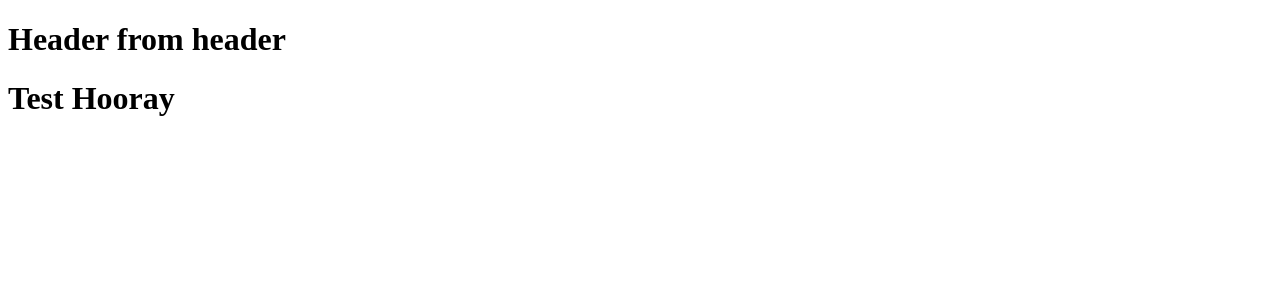
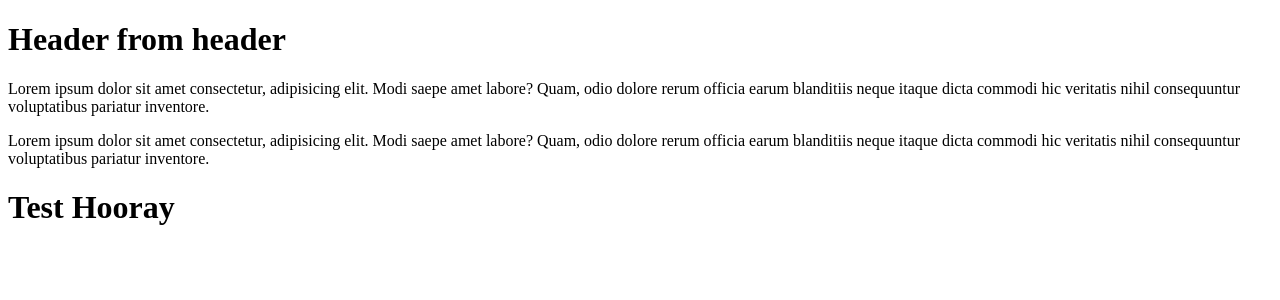
Before and after one commit to Rxjas/react-practice, a React (Create React App) app: page / in a window 1280 px wide. Shown: the top 300 px of the page. Built offline with nearby package versions, Linux system fonts and the light colour scheme.

Commit message:
Learned you can export more than one thing lmao

```diff
--- a/src/App.js
+++ b/src/App.js
@@ -1,10 +1,13 @@
 import React from 'react'
 import Header from './header'
+import { Message, Message2 } from './message'
 
 function App() {
   return (
     <>
     <Header></Header>
+    <Message></Message>
+    <Message2></Message2>
     <h1>Test Hooray</h1>
     </>
   );
--- /dev/null
+++ b/src/message.jsx
@@ -0,0 +1,16 @@
+import React from 'react';
+
+function Message (){
+    return(
+        <p>Lorem ipsum dolor sit amet consectetur, adipisicing elit. Modi saepe amet labore? Quam, odio dolore rerum officia earum blanditiis neque itaque dicta commodi hic veritatis nihil consequuntur voluptatibus pariatur inventore.</p>
+    )
+};
+
+function Message2 (){
+    return(
+        <p>Lorem ipsum dolor sit amet consectetur, adipisicing elit. Modi saepe amet labore? Quam, odio dolore rerum officia earum blanditiis neque itaque dicta commodi hic veritatis nihil consequuntur voluptatibus pariatur inventore.</p>
+    )
+};
+
+// Exporting like this allows to export more than thing, thus decreasing amount of files needed
+export { Message, Message2 };
```
